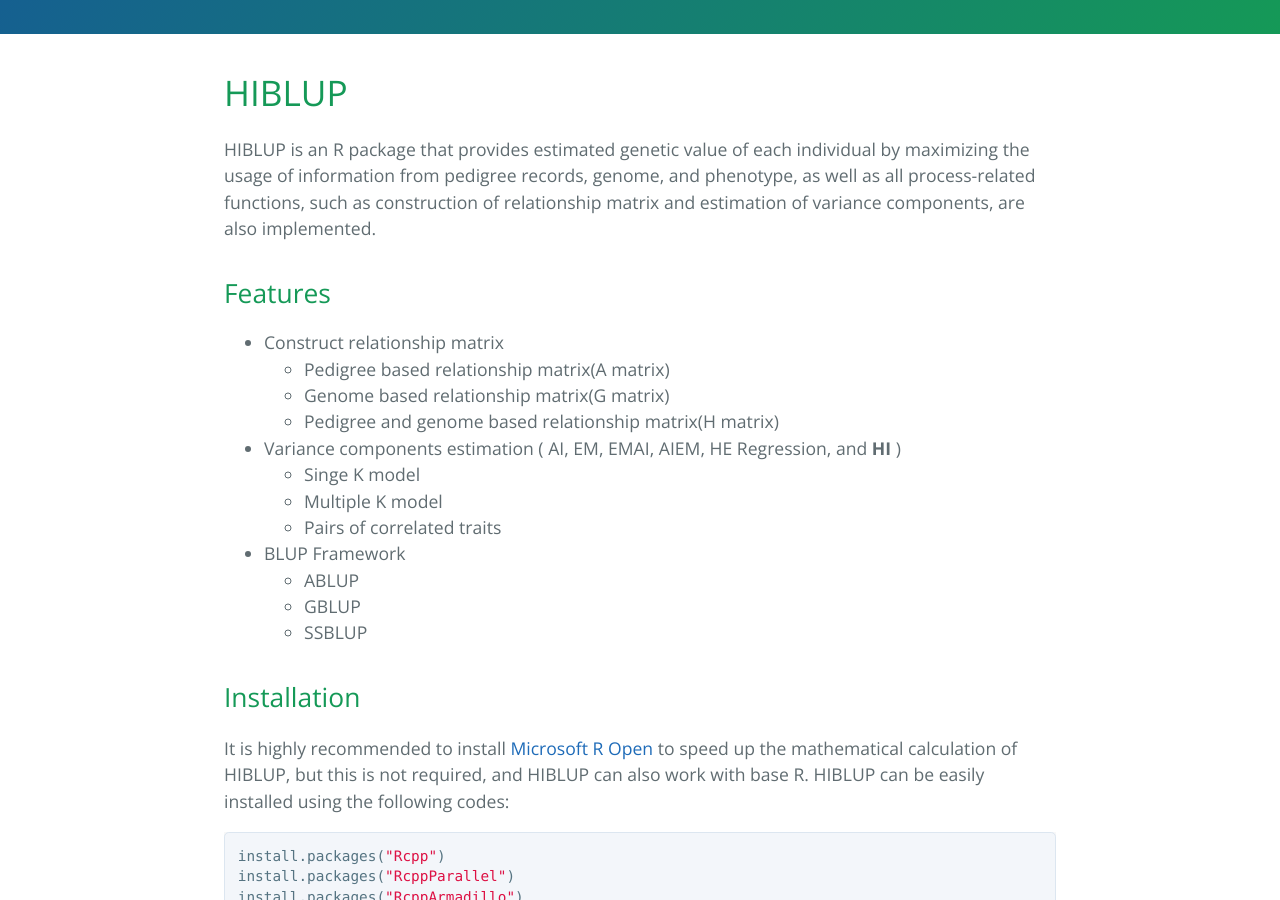
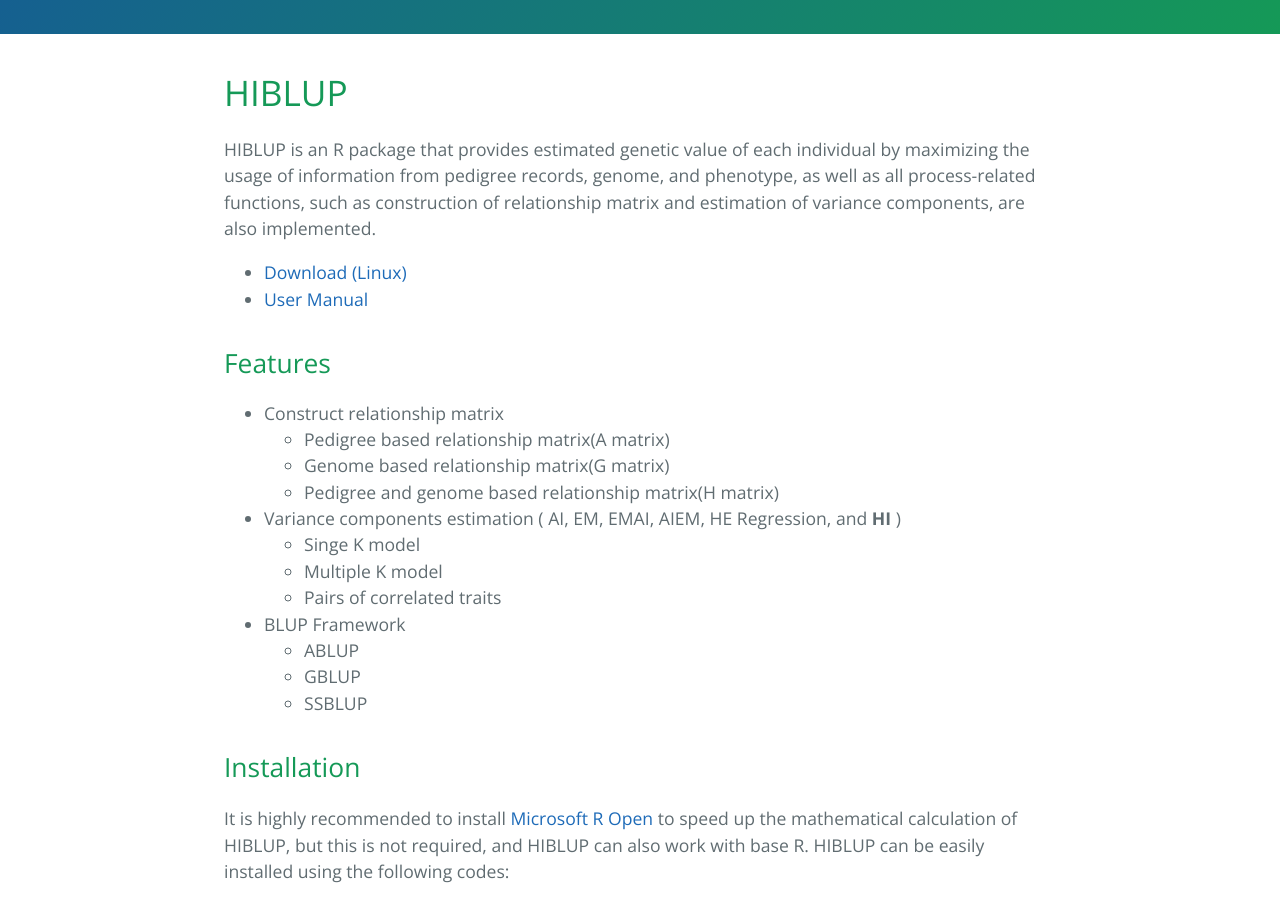
Before and after one commit to hiblup/hiblup.github.io, a Jekyll site: the page built from index.md, in a window 1280 px wide and 900 px high, scrolled down 349 px. Built offline with Jekyll 4.4.1, drawn with Linux system fonts in a browser that asks for light colours; our own code applies the rules of GitHub Pages for plain Markdown files.

Commit message:
update link

```diff
--- a/index.md
+++ b/index.md
@@ -4,6 +4,9 @@ layout: default
 # HIBLUP
 
 HIBLUP is an R package that provides estimated genetic value of each individual by maximizing the usage of information from pedigree records, genome, and phenotype, as well as all process-related functions, such as construction of relationship matrix and estimation of variance components, are also implemented.
+
+- [Download (Linux)](https://github.com/hiblup/hiblup/raw/master/hiblup_1.1.0_R_x86_64-pc-linux-gnu.tar.gz)
+- [User Manual](https://github.com/hiblup/hiblup/raw/master/hiblup-user-manual.pdf)
 
 ## Features
 
```
